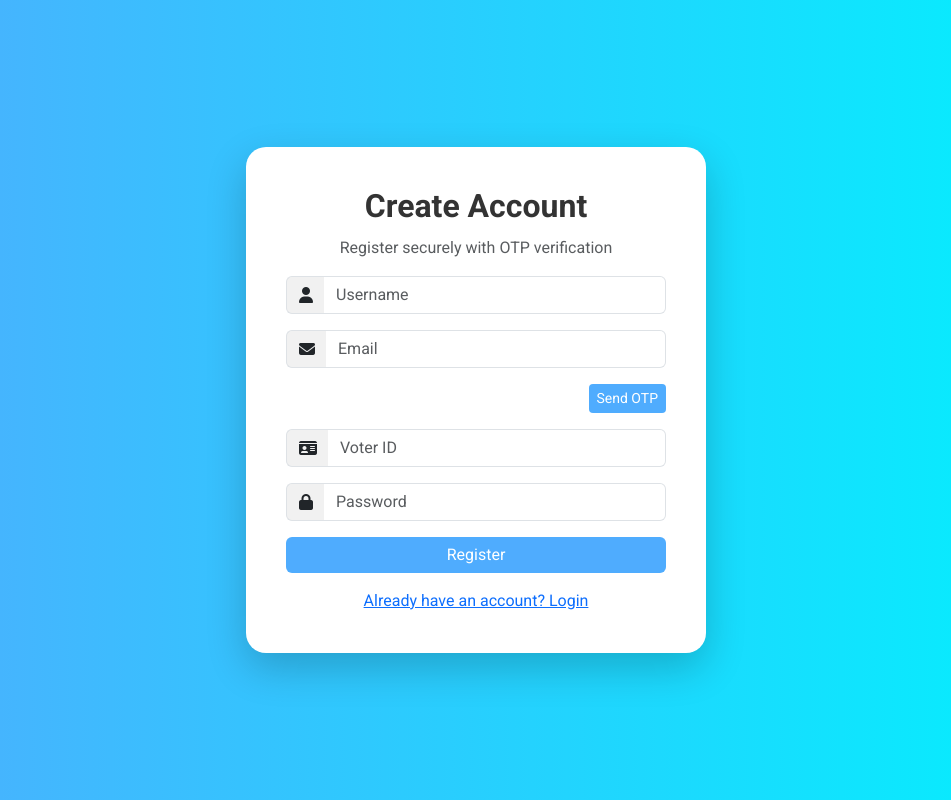
After one commit to prathmeshmore655/Blockchain_Based_E-Voting_System, a Django app: page /create_account in a window 1280 px wide. The commit adds this page. Shown: the whole page, without its empty margins (164-1115 px from the left). Run offline with Django 4.2, Linux system fonts and the light colour scheme; parts of the project's set-up code (start-up, migrations or seed data) failed here and were passed over; some libraries are stand-ins or nearby versions.

Commit message:
final commit

```diff
--- a/backend/API/urls.py
+++ b/backend/API/urls.py
@@ -3,5 +3,6 @@ from django.urls import path , include
 from .views import *
 
 urlpatterns = [
-    path('get-candidates' , CandidatesAPI.as_view())
+    path('get-candidates' , CandidatesAPI.as_view()) ,
+    path('send-otp' , SendOTPAPI.as_view() , name = "send-otp")
 ]
--- a/backend/App/signals.py
+++ b/backend/App/signals.py
@@ -13,7 +13,7 @@ w3 = Web3(Web3.HTTPProvider("http://127.0.0.1:7545"))
 
 # Set funder account (for sending ETH to new voter accounts)
 FUNDER_ACCOUNT = w3.eth.accounts[0]  # First Ganache account
-FUNDER_PRIVATE_KEY = "0x4f3edf983ac636a65a842ce7c78d9aa706d3b113bce9c46f30d7d21715b23b1d"  # Replace with actual private key
+FUNDER_PRIVATE_KEY = "0x8bef2b30d28b30c09a1ed04072f0169c5789ce59a5af23ff82cc1e8aeb29c4b2"  # Replace with actual private key
 
 # Blockchain API URL (update if needed)
 BLOCKCHAIN_API_URL = "http://localhost:8000/Blockchain/blockchain-api"
@@ -25,7 +25,7 @@ def add_candidate_to_blockchain(sender, instance, created, **kwargs):
         data = {
             "action": "add_candidate",
             "name": instance.name,
-            "account": "0x90F8bf6A479f320ead074411a4B0e7944Ea8c9C1",  # Replace with actual wallet logic
+            "account": "0xF86e7Da91C17541Ab36a082346349702ba6070A1",  # Replace with actual wallet logic
         }
 
         headers = {"Content-Type": "application/json"}
--- a/backend/Blockchain/smart_contracts/contract_address.txt
+++ b/backend/Blockchain/smart_contracts/contract_address.txt
@@ -1 +1 @@
-0xe78A0F7E598Cc8b0Bb87894B0F60dD2a88d6a8Ab
+0xeee6A343b7cCD651f04648909BE6A7d95709cBAe
--- a/backend/backend/urls.py
+++ b/backend/backend/urls.py
@@ -9,13 +9,17 @@ urlpatterns = [
     path('API/' , include('API.urls')),
     path('Blockchain/' ,include('Blockchain.urls')),
     path('' , views.login_page , name = "login_page") ,
+    path('create_account' , views.create_account , name = "create_account") ,
     path('home' , views.home_page , name = "home_page") ,
     path('vote' , views.vote_page , name = "vote_page"),
     path('elections' , views.elections_page , name = "elections_page") ,
     path('dashboard' , views.dashboard_page , name = "dashboard_page"),
     path('working' , views.working_page , name = "working_page"),
     path('contact' , views.contact_us_page , name = "contact_us_page") ,
-    path('user_login' , views.user_login , name = "user_login")
+    path('user_login' , views.user_login , name = "user_login"),
+    path('register_user' , views.register_user , name = "register_user")  ,
+    path('validate_otp' , views.validate_otp , name  = "validate_otp") ,
+
 ]
 
 
--- a/backend/backend/views.py
+++ b/backend/backend/views.py
@@ -1,7 +1,10 @@
+from django.http import HttpResponse, JsonResponse
 from django.shortcuts import redirect, render
 from App.models import *
 import json
 from django.contrib.auth import authenticate, login
+import random
+from django.core.mail import send_mail
 
 
 
@@ -20,7 +23,6 @@ def home_page (request) :
 
 def vote_page (request) :
 
-        print("user login" , request.user.id)
         user = request.user.id
         return render (request , 'vote.html' , {'user' : user})
 
@@ -32,7 +34,6 @@ def elections_page (request ):
 
 def dashboard_page(request ) :
 
-     candidates = CandidateRegistration.objects.all()
 
      return render (request , 'dashboard.html')
 
@@ -46,7 +47,9 @@ def working_page (request ) :
 
      return render ( request , 'working.html')
 
+def create_account ( request ) :
 
+     return render( request , 'create_account.html')
 
 
 
@@ -73,9 +76,51 @@ def user_login (request)  :
 
                 login(request, user)
 
-                print("Session Key:", request.session.session_key)  # Debugging
-
                 return redirect('home_page')
         else :
 
             return render(request , 'login.html' , {"message" : "Enter valid credentials"}  )
+
+
+
+
+def validate_otp ( request ) :
+
+     data = json.loads(request.body)
+     otp = data.get('otp')
+
+     b_otp = request.session.get('otp')
+     email = request.session.get('email')
+
+     request.session.pop('otp')
+     request.session.pop('email')
+
+     print(otp)
+     print(b_otp)
+
+     if int(otp) == int(b_otp) :
+
+          return JsonResponse({'message' : "Otp matched Successfully" , 'status' : "success"} )
+     else :
+
+          return JsonResponse({'message' : "incoorrect otp" , 'status' : "fail"})
+
+
+
+
+def register_user( request ) :
+
+     username = request.POST.get('username')
+     email = request.POST.get('email')
+     voter_id = request.POST.get('voter_id')
+     password = request.POST.get('password')
+
+
+     user = User.objects.create( username = username , email = email)
+     user.set_password(password)
+     user.save()
+
+     voter = Voter.objects.create( user = user , voter_id = voter_id  )
+     voter.save()
+
+     return redirect(login_page)
--- a/backend/static/js/vote.js
+++ b/backend/static/js/vote.js
@@ -121,5 +121,6 @@ async function Vote_candidate(candidate_id) {
 
     } catch (error) {
         console.error("Error voting:", error);
+        alert(error);
     }
 }
--- /dev/null
+++ b/backend/templates/create_account.html
@@ -0,0 +1,243 @@
+<!DOCTYPE html>
+<html lang="en">
+<head>
+  <meta charset="UTF-8" />
+  <meta name="viewport" content="width=device-width, initial-scale=1.0"/>
+  <title>Create Account | Secure Access</title>
+
+  <!-- Bootstrap 5 -->
+  <link rel="stylesheet" href="https://cdn.jsdelivr.net/npm/bootstrap@5.3.0/dist/css/bootstrap.min.css"/>
+
+  <!-- Google Fonts -->
+  <link href="https://fonts.googleapis.com/css2?family=Roboto:wght@400;700&display=swap" rel="stylesheet"/>
+
+  <!-- FontAwesome -->
+  <script src="https://kit.fontawesome.com/a076d05399.js" crossorigin="anonymous"></script>
+
+  <!-- Custom CSS -->
+  <style>
+    body {
+      font-family: 'Roboto', sans-serif;
+      background: linear-gradient(to right, #4facfe, #00f2fe);
+      min-height: 100vh;
+      display: flex;
+      align-items: center;
+      justify-content: center;
+      overflow: hidden;
+      margin: 0;
+    }
+
+    .register-box {
+      background: #fff;
+      border-radius: 20px;
+      box-shadow: 0 15px 40px rgba(0, 0, 0, 0.2);
+      padding: 40px;
+      max-width: 460px;
+      width: 100%;
+      animation: fadeIn 1s ease-in-out;
+      transition: all 0.4s ease;
+    }
+
+    .register-box:hover {
+      transform: translateY(-5px);
+      box-shadow: 0 20px 45px rgba(0, 0, 0, 0.25);
+    }
+
+    .register-box h2 {
+      font-weight: 700;
+      margin-bottom: 10px;
+      color: #333;
+    }
+
+    .input-group-text {
+      background-color: #f1f1f1;
+      border-right: 0;
+    }
+
+    .form-control {
+      border-left: 0;
+    }
+
+    .form-control:focus {
+      border-color: #4facfe;
+      box-shadow: 0 0 0 0.1rem rgba(79, 172, 254, 0.25);
+    }
+
+    button[type="submit"],
+    #send-otp-btn,
+    #verify-otp-btn {
+      background-color: #4facfe;
+      border: none;
+      transition: background-color 0.3s ease;
+    }
+
+    button[type="submit"]:hover,
+    #send-otp-btn:hover,
+    #verify-otp-btn:hover {
+      background-color: #00c6ff;
+    }
+
+    @keyframes fadeIn {
+      from {
+        opacity: 0;
+        transform: translateY(30px);
+      }
+      to {
+        opacity: 1;
+        transform: translateY(0);
+      }
+    }
+
+    @media (max-width: 576px) {
+      .register-box {
+        padding: 30px 20px;
+      }
+    }
+  </style>
+</head>
+<body>
+  <div class="container">
+    <div class="register-box mx-auto">
+      <h2 class="text-center">Create Account</h2>
+      <p class="text-center text-muted">Register securely with OTP verification</p>
+
+      {% if message %}
+      <div class="alert alert-warning text-center">{{ message }}</div>
+      {% endif %}
+
+      <form id="register-form" action="{% url 'register_user' %}" method="post">
+        {% csrf_token %}
+
+        <!-- Username -->
+        <div class="mb-3 input-group">
+          <span class="input-group-text"><i class="fas fa-user"></i></span>
+          <input type="text" name="username" class="form-control" placeholder="Username" required />
+        </div>
+
+        <!-- Email -->
+        <div class="mb-3 input-group">
+          <span class="input-group-text"><i class="fas fa-envelope"></i></span>
+          <input type="email" name="email" class="form-control" id="email" placeholder="Email" required />
+        </div>
+
+        <!-- Send OTP Button -->
+        <div class="mb-3 text-end">
+          <button type="button" class="btn btn-sm btn-secondary" id="send-otp-btn">Send OTP</button>
+        </div>
+
+        <!-- OTP Section -->
+        <div class="mb-3 input-group" id="otp-section" style="display: none;">
+          <span class="input-group-text"><i class="fas fa-key"></i></span>
+          <input type="text" name="otp" class="form-control" id="otp-input" placeholder="Enter OTP" />
+          <button type="button" class="btn btn-sm btn-success" id="verify-otp-btn">Verify OTP</button>
+        </div>
+
+        <!-- Voter ID -->
+        <div class="mb-3 input-group">
+          <span class="input-group-text"><i class="fas fa-id-card"></i></span>
+          <input type="text" name="voter_id" id="voter-id" class="form-control" placeholder="Voter ID" required />
+        </div>
+
+        <!-- Password -->
+        <div class="mb-3 input-group">
+          <span class="input-group-text"><i class="fas fa-lock"></i></span>
+          <input type="password" name="password" class="form-control" placeholder="Password" required />
+        </div>
+
+        <!-- Submit Button -->
+        <button type="submit" class="btn btn-primary w-100">Register</button>
+      </form>
+
+
+      <div class="mt-3 text-center">
+        <a href="{% url 'login_page' %}">Already have an account? Login</a>
+      </div>
+    </div>
+  </div>
+
+  <!-- Optional Bootstrap Bundle JS -->
+  <script src="https://cdn.jsdelivr.net/npm/bootstrap@5.3.0/dist/js/bootstrap.bundle.min.js"></script>
+
+  <!-- JS for OTP & Validation -->
+  <script>
+    const sendOtpBtn = document.getElementById("send-otp-btn");
+    const verifyOtpBtn = document.getElementById("verify-otp-btn");
+    const otpSection = document.getElementById("otp-section");
+    const emailInput = document.getElementById("email");
+    const otpInput = document.getElementById("otp-input");
+
+
+    sendOtpBtn.addEventListener("click", function () {
+
+      const email = emailInput.value.trim();
+      if (!email || !email.includes("@")) {
+        alert("Please enter a valid email address.");
+        return;
+      }
+
+
+    fetch("http://127.0.0.1:8000/API/send-otp", {
+      method: "POST",
+      headers: {
+        "Content-Type": "application/x-www-form-urlencoded",
+        "X-CSRFToken": "{{ csrf_token }}"
+      },
+      body: JSON.stringify({'email' : email})
+    })
+    .then(response => response.json())
+    .then(data => {
+      if (data.status === "success") {
+        alert("OTP sent successfully to " + email);
+        // You can show the OTP field here if hidden
+        document.querySelector('input[name="otp"]').focus();
+      } else {
+        alert(data.message);
+      }
+    })
+    .catch(error => {
+      console.error("Error sending OTP:", error);
+    });
+
+
+      alert("OTP sent to " + email);
+      otpSection.style.display = "flex"; // Show OTP input
+    });
+
+
+
+
+    verifyOtpBtn.addEventListener("click", function () {
+      const otp = otpInput.value.trim();
+
+
+      fetch("http://127.0.0.1:8000/validate_otp", {
+  method: "POST",
+  headers: {
+    "Content-Type": "application/json",
+    "X-CSRFToken": "{{ csrf_token }}"
+  },
+  body: JSON.stringify({ 'otp': otp })
+})
+.then(response => response.json())
+.then(data => {
+  alert(data.message);
+})
+.catch(error => {
+  console.error("Error sending OTP:", error);
+});
+
+
+    });
+
+    document.getElementById("voter-id").addEventListener("input", function () {
+      const voterId = this.value;
+      const pattern = /^[A-Z]{3}[0-9]{7}$/; // Example: ABC1234567
+      if (!pattern.test(voterId)) {
+        this.setCustomValidity("Invalid Voter ID format. (e.g., ABC1234567)");
+      } else {
+        this.setCustomValidity("");
+      }
+    });
+  </script>
+</body>
+</html>
```
Also changed, not shown: backend/API/views.py (+31 -2 lines), backend/backend/settings.py (+14 -0 lines), backend/templates/login.html (+121 -16 lines), backend/Blockchain/smart_contracts/compiled_contract.json, backend/candidate_photos/nm.webp (added), backend/candidate_photos/rahul_gandhi.webp (added), backend/db.sqlite3, backend/election_sign/bjp.jpg (added), backend/election_sign/congress_TaSo8BL.png (added), 1 other file.
